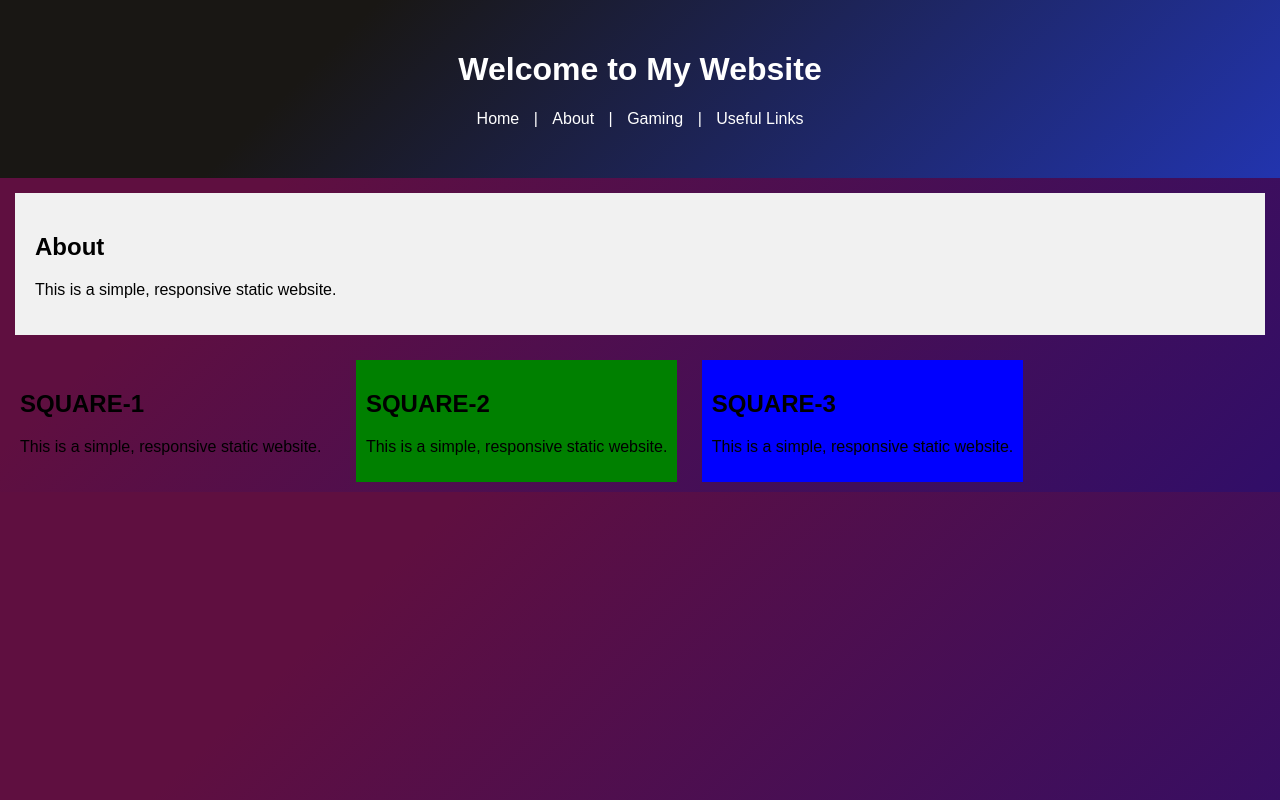
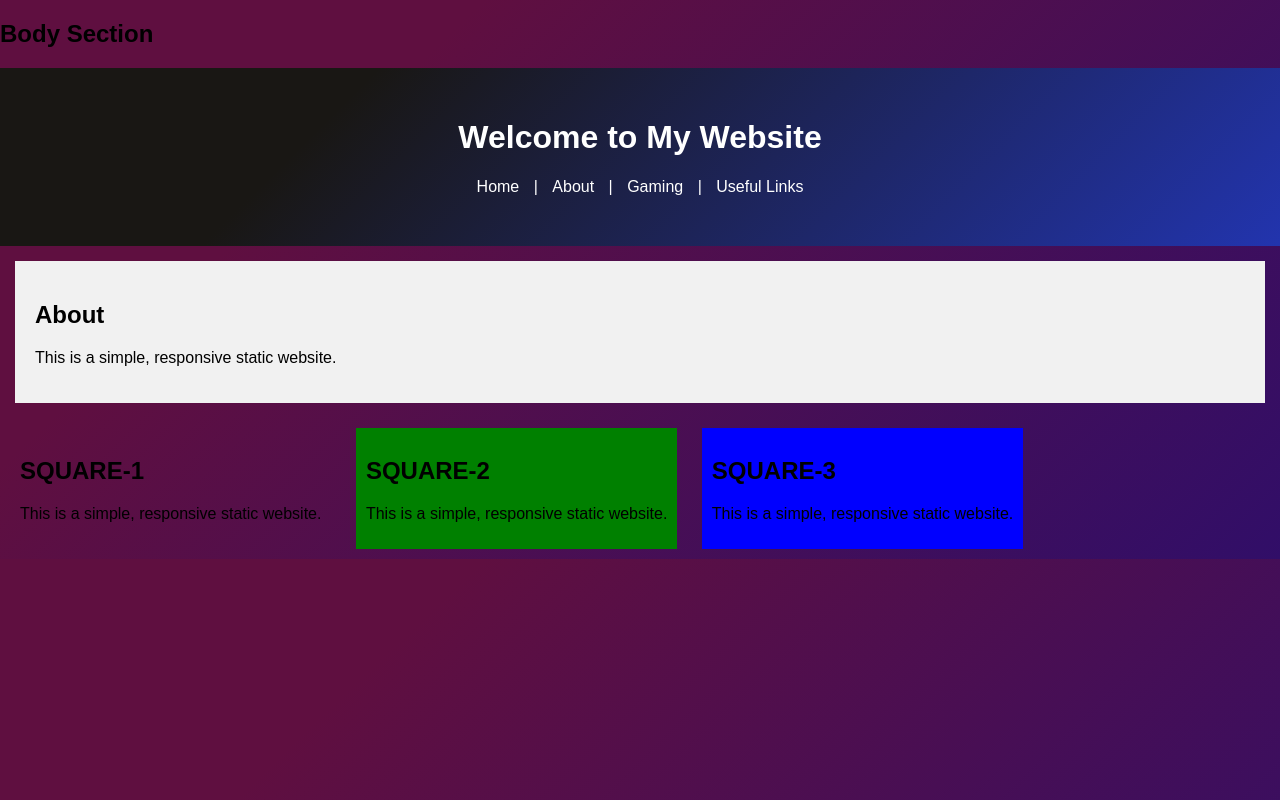
Before and after one commit to EnterDname92/RM3YT.io, a plain HTML site: page index.html in a window 1280 px wide. Drawn offline with Linux system fonts and the light colour scheme.

Commit message:
Update index.html

```diff
--- a/index.html
+++ b/index.html
@@ -5,6 +5,8 @@
     <link rel="stylesheet" type="text/css" href="styles.css">
 </head>
 <body>
+
+     <h2>Body Section</h2>
     <div class="header">
         <h1>Welcome to My Website</h1>
         <div class="navbar">
```
